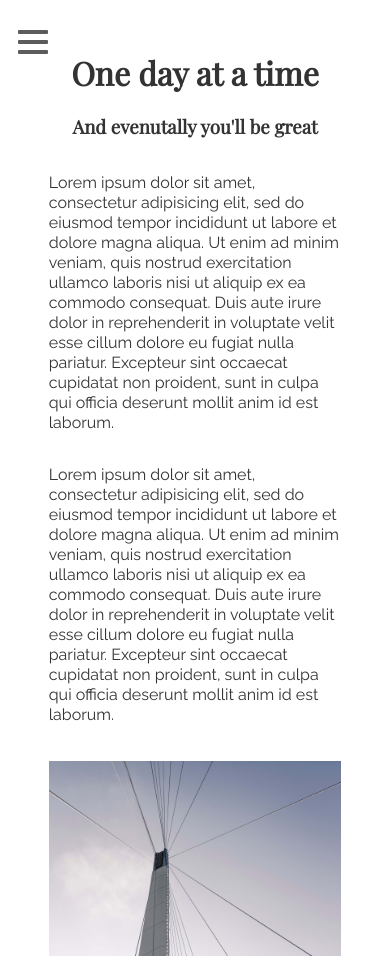
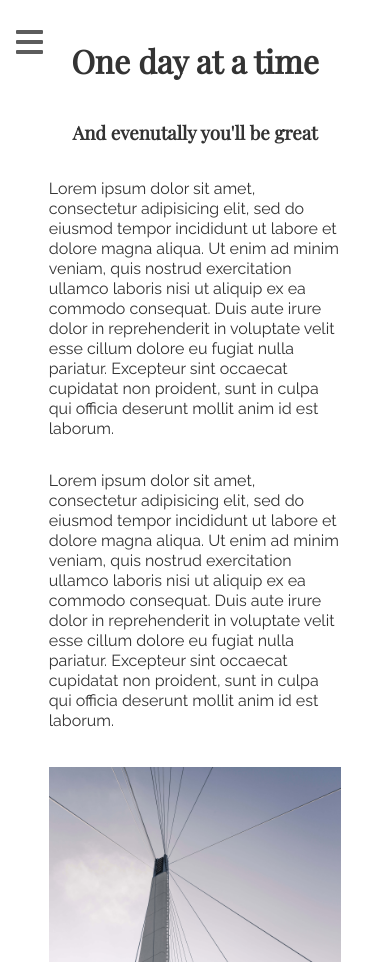
Before and after one commit to cheeew/responsive-webpage, a website built with webpack: page index.html in a window 390 px wide. Shown: the top 965 px of the page. Built offline with nearby package versions, Linux system fonts and the light colour scheme.

Commit message:
add viewport tag in HTML + media query + sourcemap

```diff
--- a/index.html
+++ b/index.html
@@ -3,7 +3,9 @@
 
 <head>
   <meta charset="utf-8">
+  <meta http-equiv="X-UA-Compatible" content="IE=edge">
   <title>Becoming Great</title>
+  <meta name="viewport" content="width=device-width, initial-scale=1">
   <link href="https://fonts.googleapis.com/css?family=Playfair+Display|Raleway" rel="stylesheet">
   <link rel="stylesheet" type="text/css" href="styles.css">
 </head>
@@ -24,14 +26,12 @@
       <div class="hamburger-container">
         <div class="hamburger"></div>
       </div>
-      <header>
       <div class="page-title">
         <h1>One day at a time</h1>
       </div>
       <div class="sub-title">
         <h3>And evenutally you'll be great</h3>
       </div>
-      </header>
       <div class="two-column">
         <p>Lorem ipsum dolor sit amet, consectetur adipisicing elit, sed do eiusmod tempor incididunt ut labore et dolore
           magna aliqua. Ut enim ad minim veniam, quis nostrud exercitation ullamco laboris nisi ut aliquip ex ea commodo
@@ -43,7 +43,7 @@
           Excepteur sint occaecat cupidatat non proident, sunt in culpa qui officia deserunt mollit anim id est laborum.</p>
       </div>
       <div class='img-container'>
-        <img src="images/bridge-hd.jpg">
+        <img class='active' src="images/bridge-hd.jpg">
       </div>
       <div class="text-block">
         <p>Lorem ipsum dolor sit amet, consectetur adipisicing elit, sed do eiusmod tempor incididunt ut labore et dolore
--- a/src/index.js
+++ b/src/index.js
@@ -1,6 +1,9 @@
 import debounce from 'lodash.debounce';
+
 const images = [...document.querySelectorAll('img')];
 const progressMeter = document.querySelector('.progress-meter');
+const heading = document.querySelector('.page-title');
+const body = document.querySelector('.focus-content');
 
 const hamburger = document.querySelector('.hamburger-container');
   const focus = document.querySelector('.focus-content');
@@ -25,11 +28,8 @@ const hamburger = document.querySelector('.hamburger-container');
     const scrollHeight = window.scrollY;
     const maxScroll = document.documentElement.scrollHeight - window.innerHeight;
     const scrollPercent = Math.round((scrollHeight / maxScroll) * 100);
-    console.log(scrollPercent);
     progressMeter.style.width = `${scrollPercent}%`;
   }
-
-
 
   hamburger.addEventListener('click', dropDownMenu);
   window.addEventListener('scroll', debounce(imageTransition, 50));
--- a/styles.css
+++ b/styles.css
@@ -4,6 +4,7 @@ body {
   padding: 0 0 0 0;
   line-height: 1.25;
   width: 100vw;
+  overflow-x: hidden;
 }
 
 h1, h3, p {
@@ -27,19 +28,10 @@ nav {
   width: 15%;
 }
 
-header {
-  margin-top: 3%;
+.page-title {
   text-align: center;
   flex: 1 1 auto;
-  width: 75%;
-}
-
-.page-title {
-  flex: 0 1 auto;
-}
-
-.sub-title {
-  flex: 0 1 auto;
+  width: 100%;
 }
 
 .sidebar {
@@ -142,7 +134,7 @@ header {
 /*Page Styles*/
 .focus-content {
   position: relative;
-  padding-top: 20px;
+  padding-top: 5%;
   z-index: 1;
   display: flex;
   flex-direction: column;
@@ -162,7 +154,7 @@ header {
   z-index: 2;
   content: '';
   flex: 1 1 auto;
-  transition: width 500ms ease;
+  transition: width 300ms ease;
 }
 
 .two-column {
@@ -195,7 +187,7 @@ img {
   flex-shrink: 1;
   transform: translateX(100px);
   opacity: 0;
-  transition: transform 500ms ease, opacity 500ms ease;
+  transition: transform 600ms ease, opacity 600ms ease;
 }
 
 img.active {
@@ -214,6 +206,7 @@ img.active {
 @media screen and (max-width: 980px) {
   .two-column {
     flex-direction: column;
+    width: 75%;
   }
 
   .two-column p:first-child {
@@ -222,12 +215,6 @@ img.active {
 
   .two-column p:last-child {
     padding: 0;
-  }
-}
-
-@media screen and (max-width: 980px) {
-  .two-column {
-    width: 75%;
   }
 
   img {
@@ -239,19 +226,27 @@ img.active {
   }
 
   .hamburger-container {
-    left: 4.5%;
+    left: 4%;
+    height: 18.75px;
+    width: 22.5px;
   }
 
   .hamburger::before {
-    left: 4.5%;
+    left: 4%;
+    width: 27.5px;
+    height: 3.5px;
   }
 
   .hamburger::after {
-    left: 4.5%;
+    left: 4%;
+    width: 27.5px;
+    height: 3.5px;
   }
 
   .hamburger {
-    left: 4.5%;
+    left: 4%;
+    width: 27.5px;
+    height: 3.5px;
   }
 
   .hamburger-container.open {
--- a/webpack.config.js
+++ b/webpack.config.js
@@ -1,7 +1,8 @@
 const path = require('path');
 
 module.exports = {
-  mode: 'none',
+  mode: 'production',
+  devtool: 'source-map',
   entry: './src/index.js',
   output: {
     filename: 'bundle.js',
```
Also changed, not shown: dist/bundle.js, 1 other file. Lines whose indentation alone changed are shown as unchanged.
